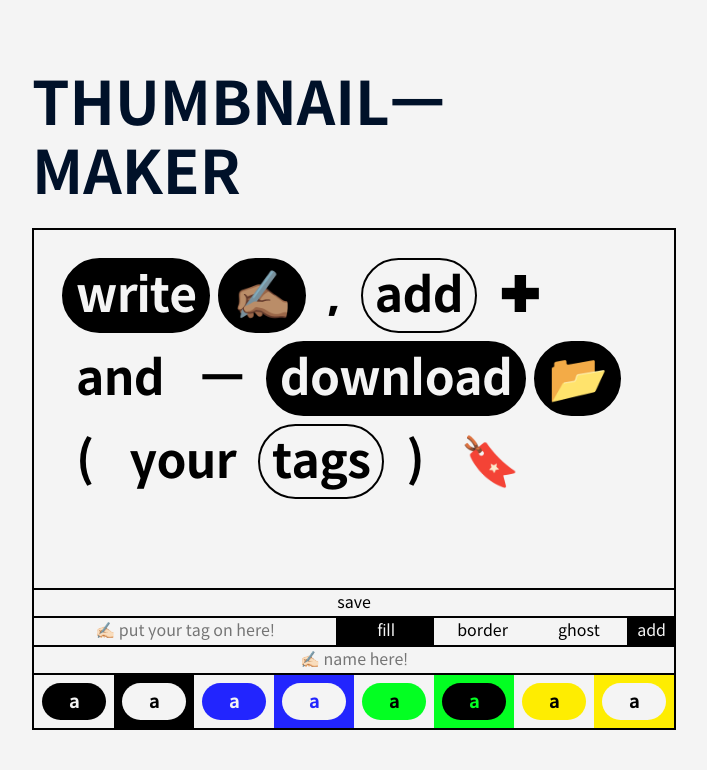
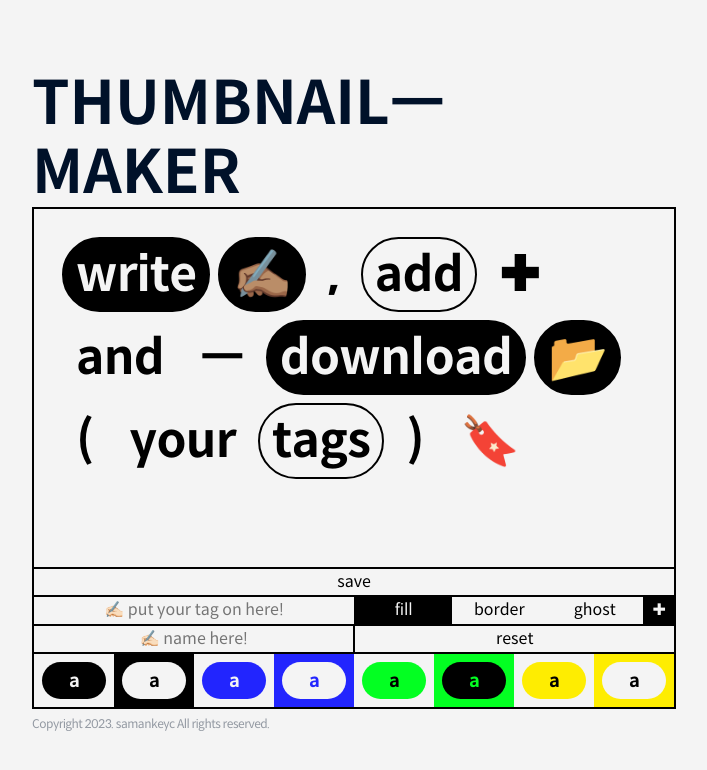
Before and after one commit to samankey/sambnail-maker.github.io, a Nuxt app: page / in a window 1280 px wide. Shown: the top 770 px of the page, without its empty margins (286-993 px from the left). Built offline with nearby package versions, Linux system fonts and the light colour scheme; what vue-notification would draw is missing.

Commit message:
Feat: v1 완성

```diff
--- a/layouts/main.vue
+++ b/layouts/main.vue
@@ -1,12 +1,11 @@
 <template>
   <div class="main bg_White">
     <div class="mainBox">
-      <!-- <header class="title Headline ft_White bg_Black bd_Gray">
-        ✨ thumbnail maker ✨
-      </header> -->
-      <!-- <header class="title Headline">thumbnail-maker</header> -->
       <header class="title">THUMBNAILㅡ<br />MAKER</header>
       <Nuxt class="bd_Gray" />
+      <p class="copyright Caption1 ft_Black_40">
+        Copyright 2023. samankeyc All rights reserved.
+      </p>
     </div>
   </div>
 </template>
@@ -18,11 +17,13 @@
 
   .mainBox {
     .title {
-      padding-bottom: 1.25rem;
       border-radius: 6.25rem;
       font-size: 3.75rem;
       font-weight: 700;
-      /* font-family: 'Mermaid1001', sans-serif; */
+    }
+
+    .copyright {
+      padding-top: 0.5rem;
     }
   }
 }
--- a/pages/index.vue
+++ b/pages/index.vue
@@ -33,6 +33,7 @@
         placeholder="✍🏻 put your tag on here!"
         @keypress.enter="addTag"
       />
+      <div class="tagButtonBox">
         <div class="typeButtonBox bd_Right_Gray bd_Left_Gray">
           <button
             v-for="(type, index) in types"
@@ -44,14 +45,18 @@
             {{ type }}
           </button>
         </div>
-      <button class="addButton bg_Black ft_White" @click="addTag">add</button>
+        <button class="addButton bg_Black ft_White" @click="addTag">✚</button>
       </div>
+    </div>
+    <div class="signInputBox">
       <input
         v-model="signText"
         class="signInput"
         type="text"
         placeholder="✍🏻 name here!"
       />
+      <button class="save bd_Left_Gray" @click="resetTagList">reset</button>
+    </div>
     <div class="themeBox bd_Top_Gray">
       <button
         v-for="(color, index) in themeList"
@@ -70,7 +75,6 @@
 
 <script>
 import html2canvas from 'html2canvas';
-import jsPDF from 'jsPDF';
 import themeList from '@/assets/data/theme.json';
 import Tag from '@/components/tag/tag';
 
@@ -135,6 +139,10 @@ export default {
 
     setTheme(themeTitle) {
       this.themeTitle = themeTitle;
+    },
+
+    resetTagList() {
+      this.tagList = [];
     },
 
     addTag() {
@@ -231,9 +239,14 @@ export default {
       text-align: center;
     }
 
+    .tagButtonBox {
+      @include flex-item;
+      flex: 1;
+
       .typeButtonBox {
         @include flex-item(space-between);
         flex: 1;
+
         .typeButton {
           flex: 1;
           padding: 0.25rem 0.5rem;
@@ -244,11 +257,16 @@ export default {
         padding: 0.25rem 0.5rem;
       }
     }
+  }
+
+  .signInputBox {
+    @include flex-item;
 
     .signInput {
       width: 100%;
       padding: 0.25rem 0.5rem;
       text-align: center;
+    }
   }
 
   .themeBox {
@@ -260,6 +278,22 @@ export default {
       .themeFill {
         padding: 0.5rem;
         border-radius: 6.25rem;
+
+        &:hover {
+          .themeText {
+            animation: animate 0.8s linear infinite;
+            animation-timing-function: ease-in-out;
+          }
+        }
+
+        @keyframes animate {
+          0% {
+            rotate: 0deg;
+          }
+          100% {
+            rotate: 360deg;
+          }
+        }
       }
     }
   }
```
Lines whose indentation alone changed are shown as unchanged.
